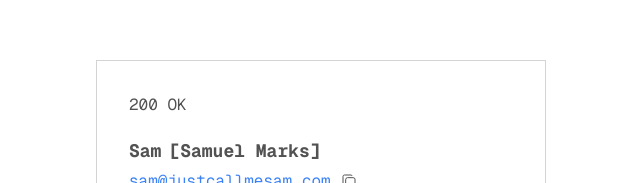
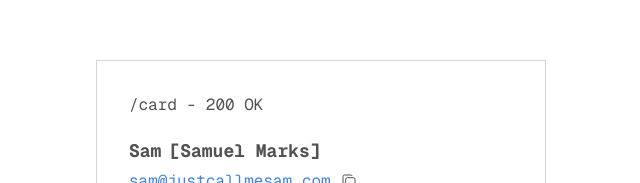
Before and after one commit to thesammarks/jcms, a Next.js app: page / in a window 1280 px wide. Shown: the part 183-366 px from the top of the page, without its empty margins (319-959 px from the left). Built offline with nearby package versions, Linux system fonts and the light colour scheme.

Commit message:
title naming

```diff
--- a/app/layout.tsx
+++ b/app/layout.tsx
@@ -3,7 +3,7 @@ import "./globals.css";
 import Providers from "@/app/providers";
 
 export const metadata: Metadata = {
-  title: "@/sam",
+  title: "@/sam/card",
   description: "A landing page for me, Sam.",
 };
 
--- a/app/page.tsx
+++ b/app/page.tsx
@@ -1,4 +1,4 @@
-import { Text } from '@mantine/core';
+import { Card, Text } from '@mantine/core';
 import Icons from "@/app/components/Icons";
 import HomeContent from "@/app/components/HomeContent";
 
@@ -9,16 +9,16 @@ export default function Home() {
             min-h-screen w-full
             text-neutral-600
         ">
-            <div className="
+            <Card className="
                 flex flex-col gap-5 justify-center
                 relative p-8
                 border border-neutral-300
                 w-[450px] max-w-[85%] max-md:mt-10
             ">
                 <Icons />
-                <Text>200 OK</Text>
+                <Text>/card - 200 OK</Text>
                 <HomeContent />
-            </div>
+            </Card>
         </div>
     );
 }
```
